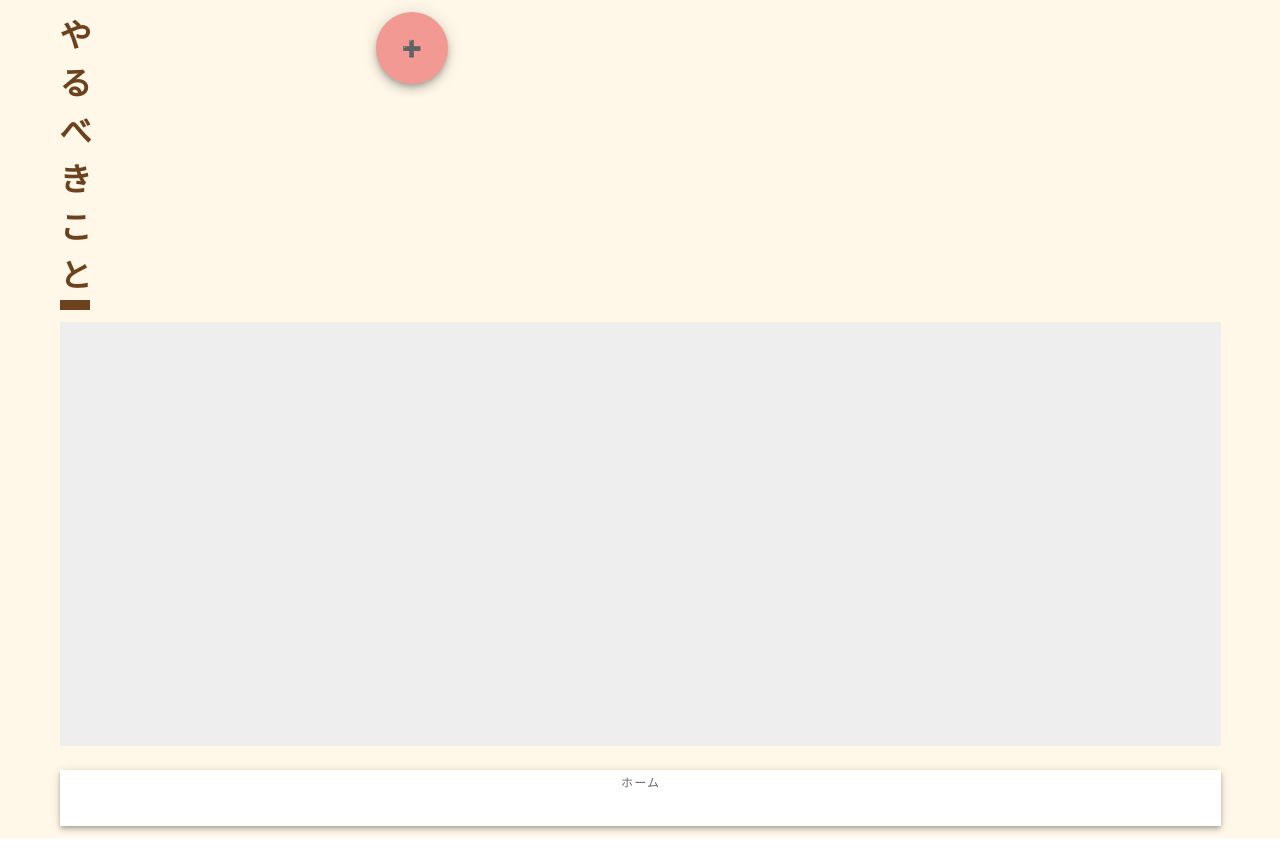
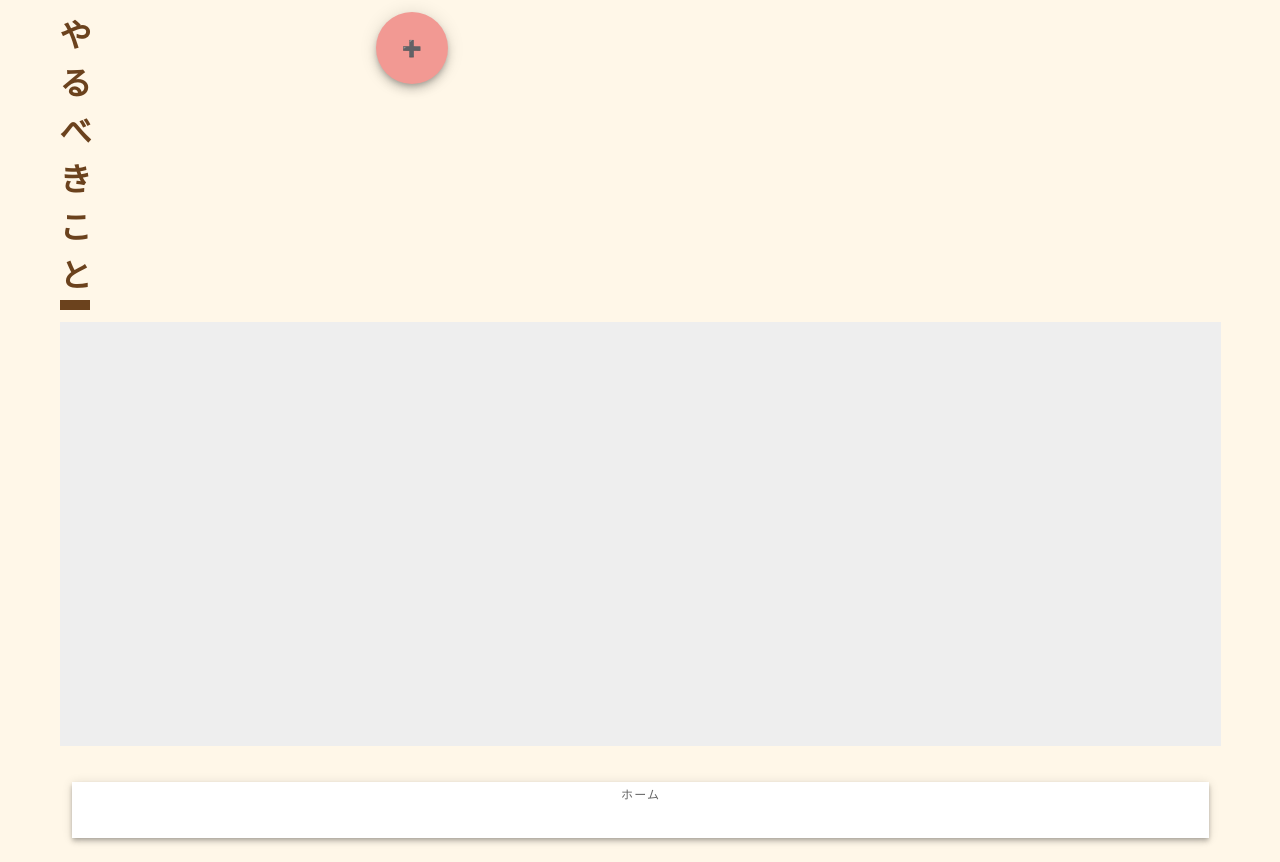
Before and after one commit to KK56ken/HackU_2020_vol.2_sysken, a Vue app in the folder raise_todo/: page /todo in a window 1280 px wide. Before the commit the page ends 838 px from the top, so only its background shows below. Built offline with nearby package versions, Linux system fonts and the light colour scheme.

Commit message:
ホームボタンをコンポーネント化

```diff
--- /dev/null
+++ b/raise_todo/src/components/Menubar.vue
@@ -0,0 +1,13 @@
+<template>
+<v-container>
+    <v-bottom-navigation
+    horizontal
+    >
+      <router-link to="/">
+        <v-btn dark >
+          <span>ホーム</span>
+        </v-btn>
+      </router-link>
+    </v-bottom-navigation>
+    </v-container>
+</template>
--- a/raise_todo/src/pages/Todo.vue
+++ b/raise_todo/src/pages/Todo.vue
@@ -100,7 +100,7 @@
       </v-sheet>
     </v-container>
     <v-container>
-       <v-bottom-navigation
+       <!-- <v-bottom-navigation
       horizontal
     >
       <router-link to="/">
@@ -109,7 +109,8 @@
 
         </v-btn>
       </router-link>
-       </v-bottom-navigation>
+       </v-bottom-navigation> -->
+       <Menubar></Menubar>
     </v-container>
   </div>
 </template>
@@ -119,11 +120,13 @@
 import Title from "@/components/Title.vue";
 import TodoCard from "@/components/TodoCard.vue";
 import DatePicker from "@/components/DatePicker";
+import Menubar from "@/components/Menubar.vue";
 export default {
   components: {
     Title,
     TodoCard,
     DatePicker,
+    Menubar
   },
   data: () => ({
     valid: true,
```
